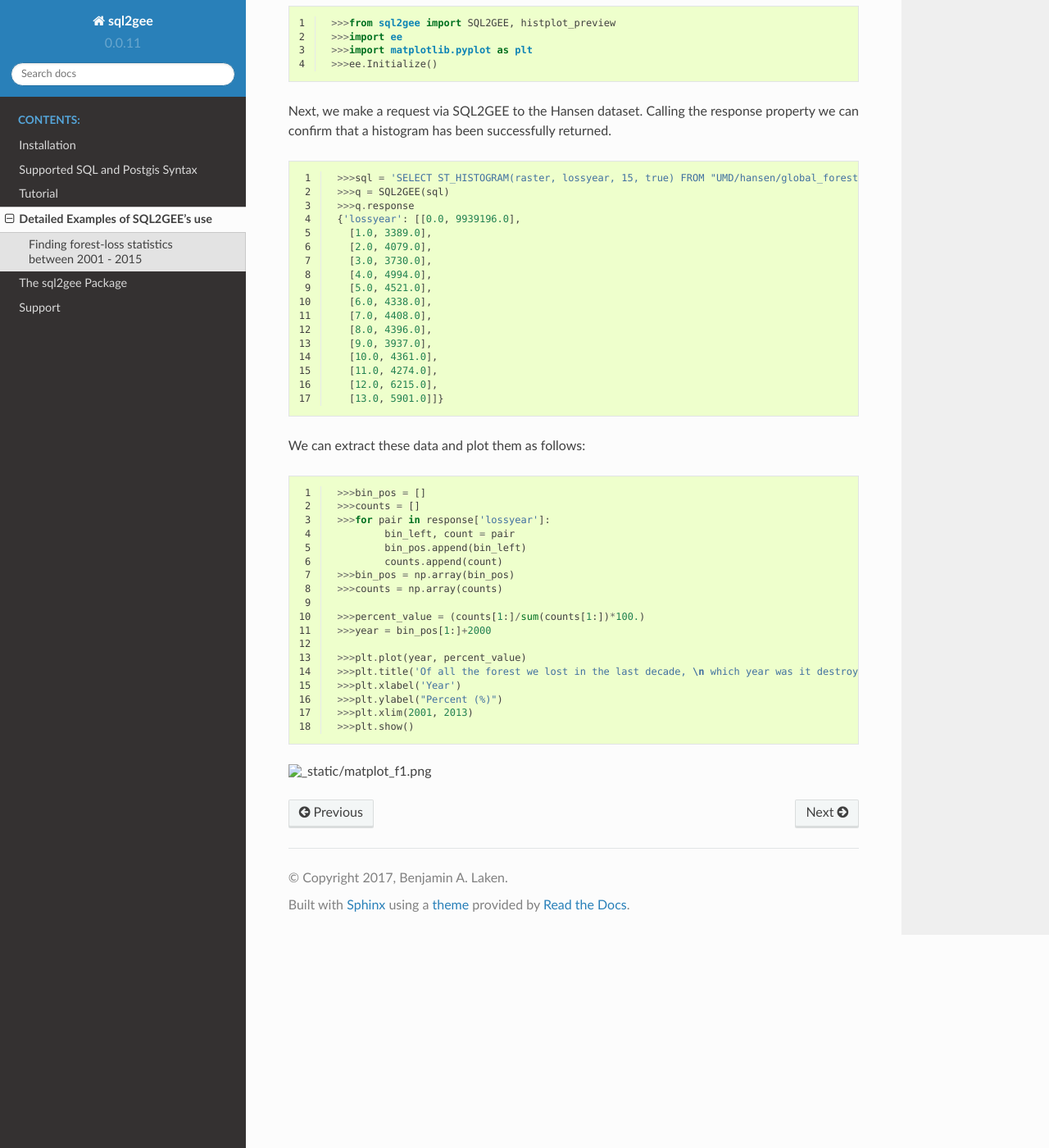
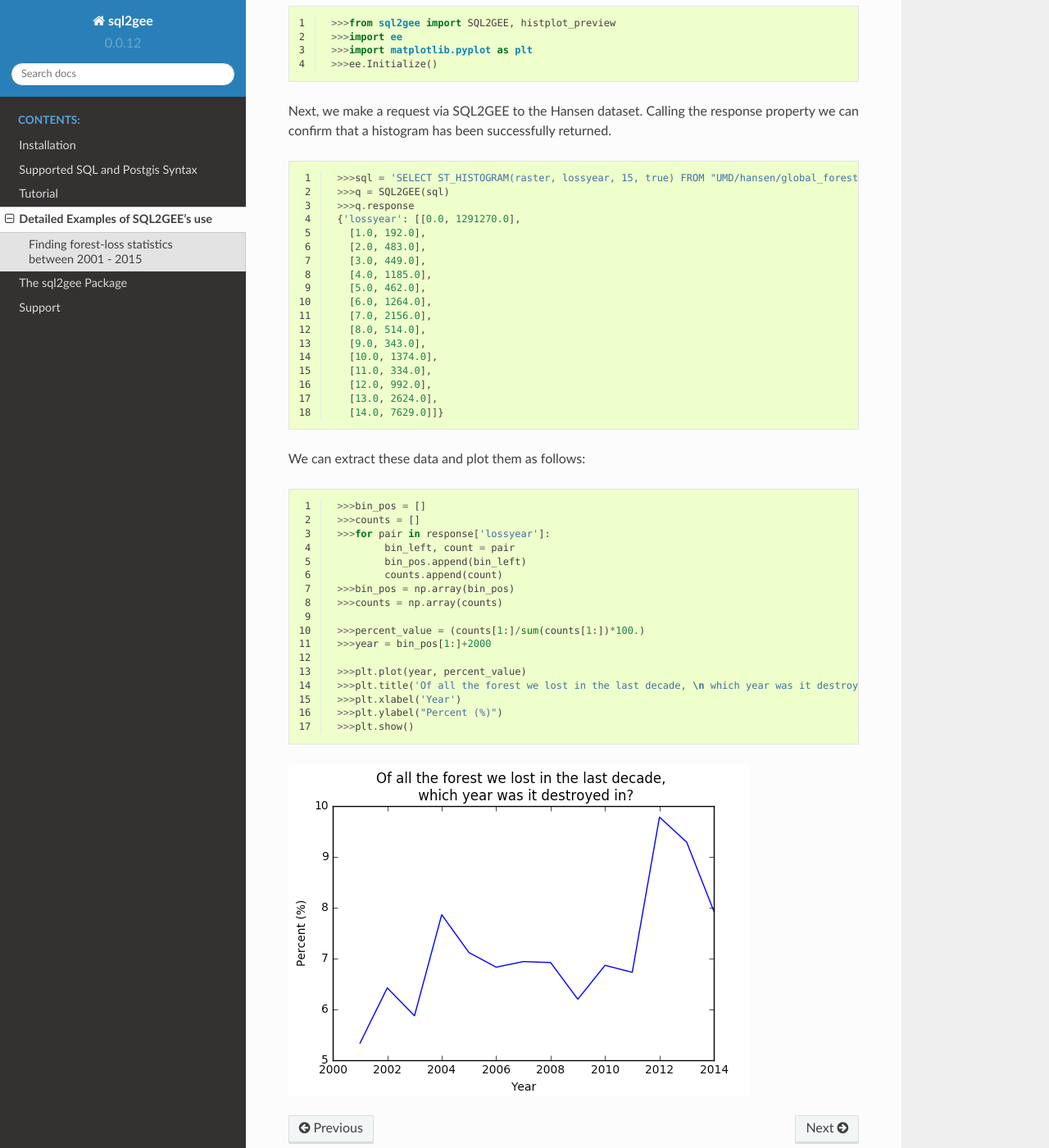
Before and after one commit to Vizzuality/sql2gee, a Sphinx documentation site: the page built from docs/source/moreExamples.rst, in a window 1280 px wide and 1400 px high, scrolled down 569 px. Shown: the whole window at 82% size. Built offline with Sphinx 7.4.7 and the Read the Docs theme 2.0.0, drawn with Linux system fonts in a browser that asks for light colours.

Commit message:
Updated version, documentation, removed old plotting code, and fixed a bug in the histogram that excluded the last bin. Included a test to ensure this wont happen again.

```diff
--- a/docs/source/moreExamples.rst
+++ b/docs/source/moreExamples.rst
@@ -37,20 +37,21 @@ has been successfully returned.
     >>>sql = 'SELECT ST_HISTOGRAM(raster, lossyear, 15, true) FROM "UMD/hansen/global_forest_change_2015"'
     >>>q = SQL2GEE(sql)
     >>>q.response
-    {'lossyear': [[0.0, 9939196.0],
-      [1.0, 3389.0],
-      [2.0, 4079.0],
-      [3.0, 3730.0],
-      [4.0, 4994.0],
-      [5.0, 4521.0],
-      [6.0, 4338.0],
-      [7.0, 4408.0],
-      [8.0, 4396.0],
-      [9.0, 3937.0],
-      [10.0, 4361.0],
-      [11.0, 4274.0],
-      [12.0, 6215.0],
-      [13.0, 5901.0]]}
+    {'lossyear': [[0.0, 1291270.0],
+      [1.0, 192.0],
+      [2.0, 483.0],
+      [3.0, 449.0],
+      [4.0, 1185.0],
+      [5.0, 462.0],
+      [6.0, 1264.0],
+      [7.0, 2156.0],
+      [8.0, 514.0],
+      [9.0, 343.0],
+      [10.0, 1374.0],
+      [11.0, 334.0],
+      [12.0, 992.0],
+      [13.0, 2624.0],
+      [14.0, 7629.0]]}
 
 We can extract these data and plot them as follows:
 
@@ -73,7 +74,6 @@ We can extract these data and plot them as follows:
     >>>plt.title('Of all the forest we lost in the last decade, \n which year was it destroyed in?')
     >>>plt.xlabel('Year')
     >>>plt.ylabel("Percent (%)")
-    >>>plt.xlim(2001, 2013)
     >>>plt.show()
 
 .. image:: _static/matplot_f1.png
--- a/setup.py
+++ b/setup.py
@@ -1,7 +1,7 @@
 from setuptools import setup, find_packages
 
 setup(name='sql2gee',
-      version='0.0.11',
+      version='0.0.12',
       description='Library to convert SQL-like queries into Google Earth Engine syntax, and return the responses',
       author='Benjamin Laken',
       author_email='benjamin.laken@vizzuality.com',
```
Also changed, not shown: docs/source/_static/matplot_f1.png (added), 1 other file.
